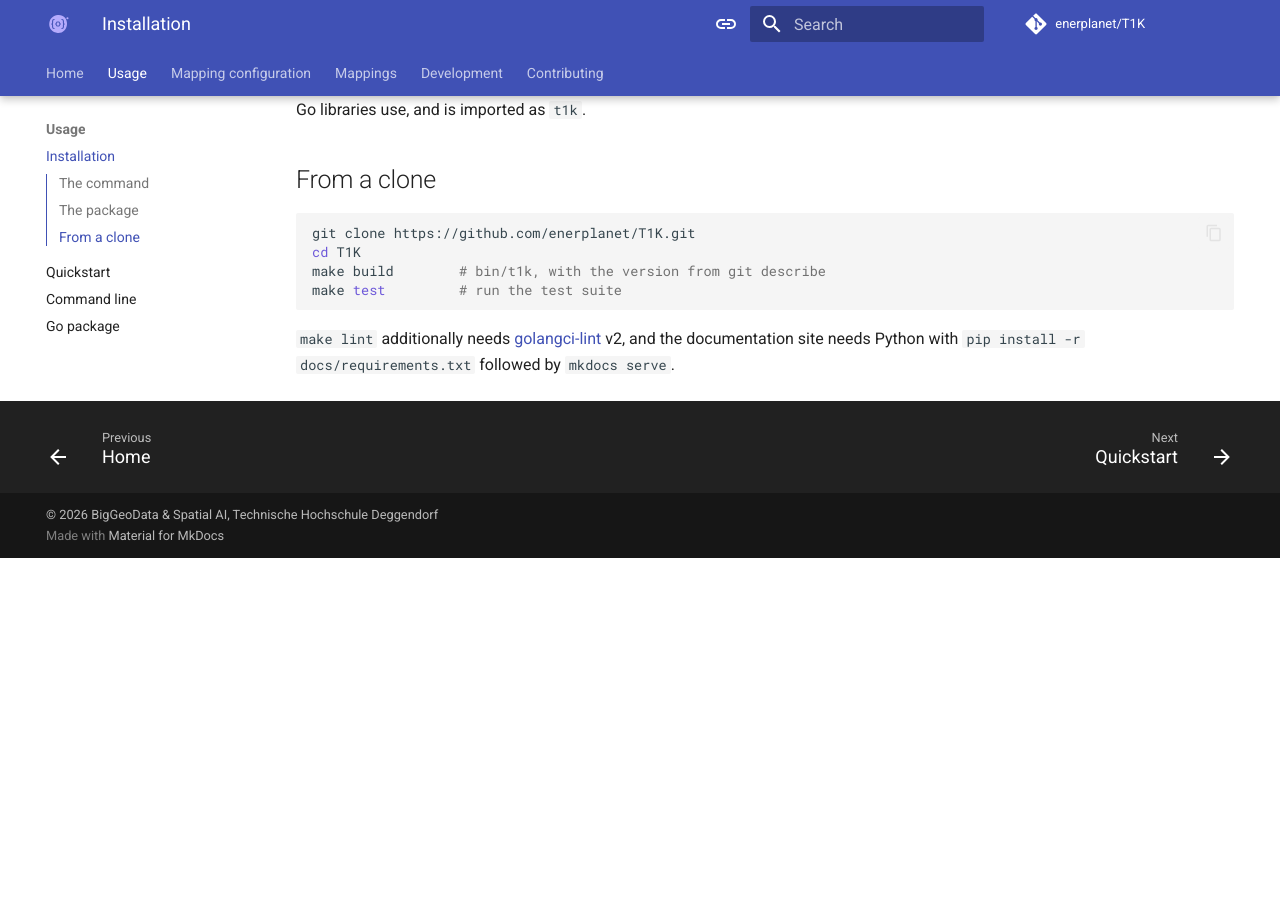
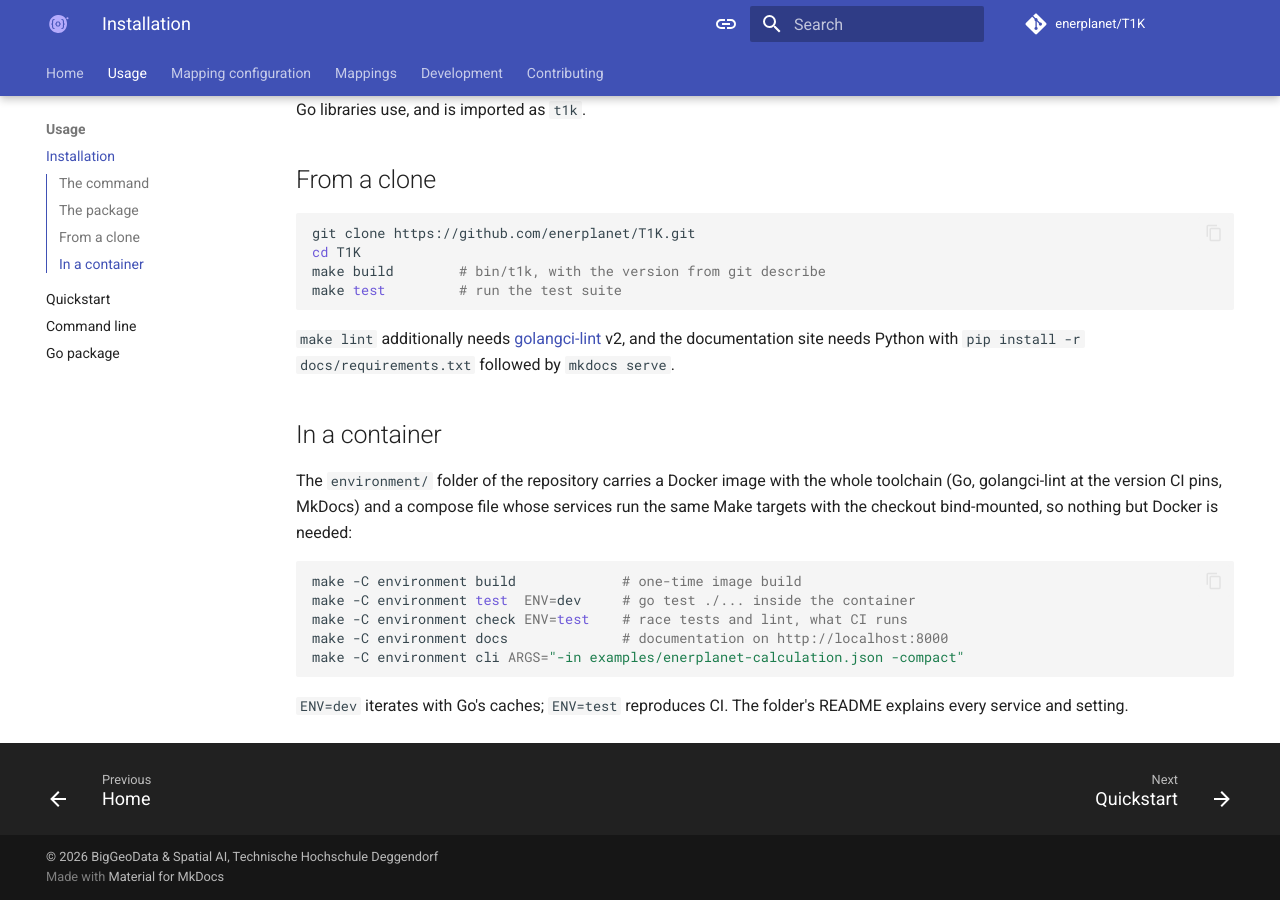
Before and after one commit to enerplanet/T1K, an MkDocs documentation site: the page built from docs/usage/installation.md, in a window 1280 px wide and 900 px high, scrolled down 617 px. Built offline with MkDocs 1.6.1 and Material for MkDocs 9.7.7, drawn with Linux system fonts in a browser that asks for light colours; comment, search, counter and statistics services are not loaded; before the commit the page ends 1175 px from its top, so only the background shows below that.

Commit message:
chore(environment): add a containerized development and test environment
environment/ carries one image with the Go toolchain, golangci-lint at the
version CI pins, make, git and MkDocs, and a compose file whose services run
the root Makefile's targets on the bind-mounted checkout: tests, lint, the
docs server, the t1k command and a shell. ENV=dev keeps Go's caches for
iterating; ENV=test reproduces CI with the race detector and no test cache.
The root Makefile gains a help target and env-<target> pass-through, CI
builds the image and runs the suite in it, and CITATION.cff follows the
structure of the meme and tentacron files.

````diff
--- a/docs/usage/installation.md
+++ b/docs/usage/installation.md
@@ -38,3 +38,21 @@ make test         # run the test suite
 `make lint` additionally needs [golangci-lint](https://golangci-lint.run/)
 v2, and the documentation site needs Python with
 `pip install -r docs/requirements.txt` followed by `mkdocs serve`.
+
+## In a container
+
+The `environment/` folder of the repository carries a Docker image with the
+whole toolchain (Go, golangci-lint at the version CI pins, MkDocs) and a
+compose file whose services run the same Make targets with the checkout
+bind-mounted, so nothing but Docker is needed:
+
+```bash
+make -C environment build             # one-time image build
+make -C environment test  ENV=dev     # go test ./... inside the container
+make -C environment check ENV=test    # race tests and lint, what CI runs
+make -C environment docs              # documentation on http://localhost:8000
+make -C environment cli ARGS="-in examples/enerplanet-calculation.json -compact"
+```
+
+`ENV=dev` iterates with Go's caches; `ENV=test` reproduces CI. The folder's
+README explains every service and setting.
````
Also changed, not shown: CHANGELOG.md (+5 -0 lines), CONTRIBUTING.md (+8 -0 lines), README.md (+12 -0 lines), docs/development/testing.md (+13 -1 lines), environment/README.md (added, +97 -0 lines), 8 other files.
